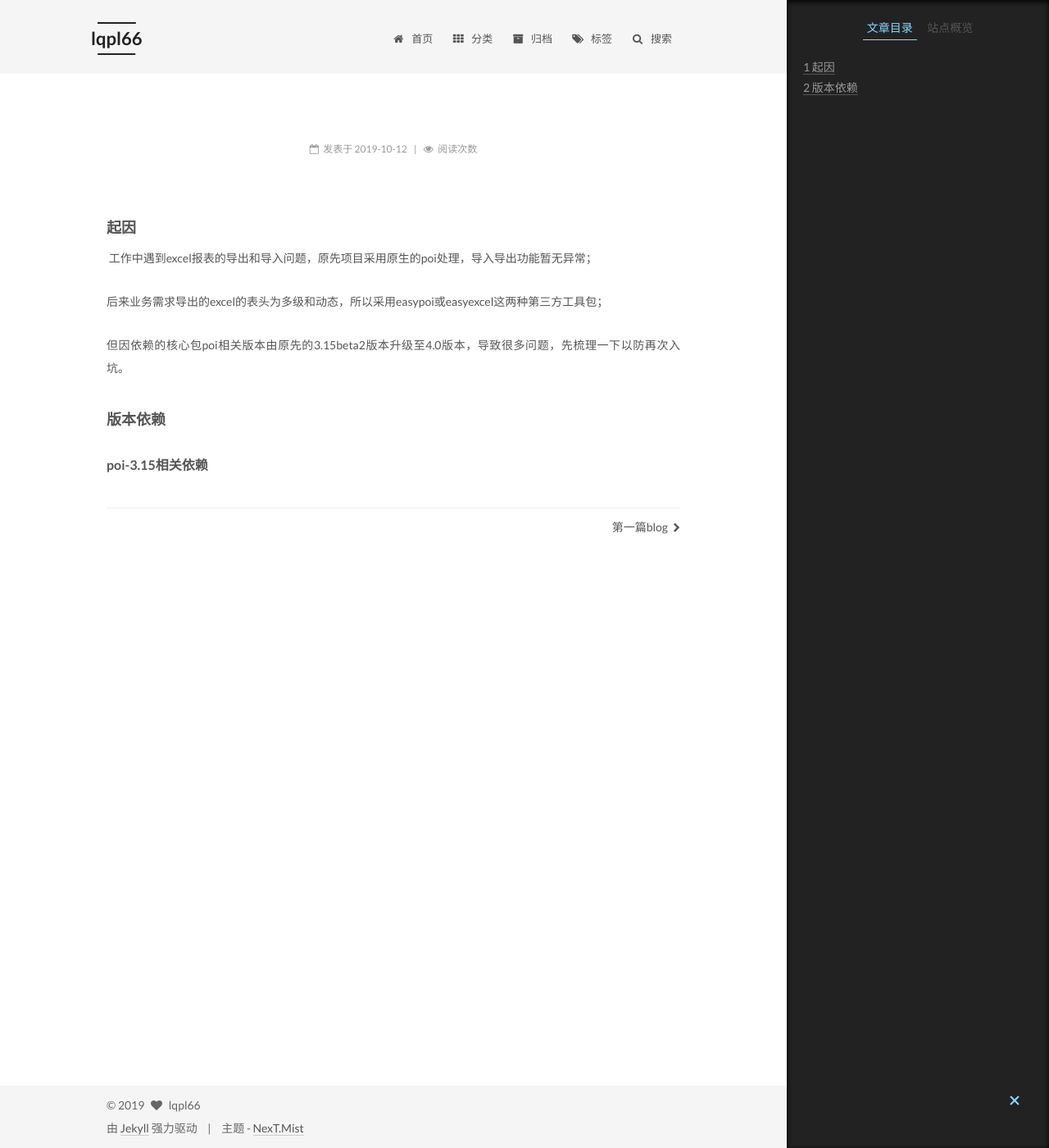
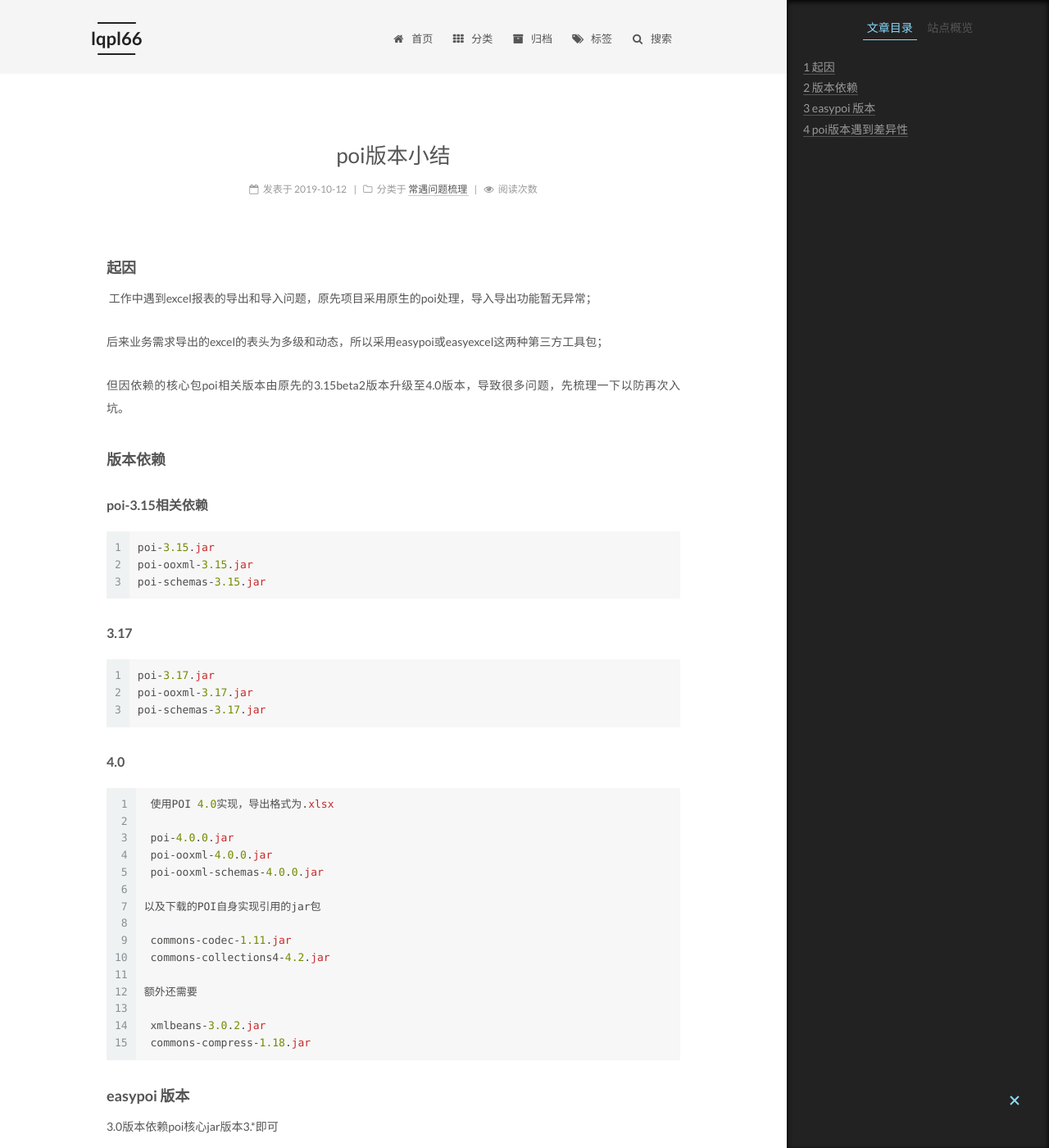
Before and after one commit to lqpl66/lqpl66.github.io, a Jekyll site: the page built from _posts/2019-10-12-poi版本小结.md, in a window 1280 px wide and 1400 px high. Shown: the whole window at 82% size. Built offline with Jekyll 4.4.1, drawn with Linux system fonts in a browser that asks for light colours; comment, search, counter and statistics services are not loaded; some of the changed text lies outside the part shown.

Commit message:
标签调整

````diff
--- a/_posts/2019-10-12-poi版本小结.md
+++ b/_posts/2019-10-12-poi版本小结.md
@@ -1,11 +1,11 @@
 ---
-title: poi版本问题梳理
+title: poi版本小结
 date: 2019-10-12 14:35
 author: lqpl66
 categories:
-- 常遇问题梳理
-  tags:
-- bug整理
+   - 常遇问题梳理
+tags:
+   - bug整理
 ---
 
 ####  起因
@@ -19,3 +19,47 @@ categories:
 #### 版本依赖
 
 #####  poi-3.15相关依赖
+
+```java
+poi-3.15.jar
+poi-ooxml-3.15.jar
+poi-schemas-3.15.jar
+```
+
+##### 3.17
+
+```java
+poi-3.17.jar
+poi-ooxml-3.17.jar
+poi-schemas-3.17.jar
+```
+
+##### 4.0
+
+```java
+ 使用POI 4.0实现，导出格式为.xlsx
+
+ poi-4.0.0.jar
+ poi-ooxml-4.0.0.jar
+ poi-ooxml-schemas-4.0.0.jar
+
+以及下载的POI自身实现引用的jar包
+
+ commons-codec-1.11.jar
+ commons-collections4-4.2.jar
+
+额外还需要
+
+ xmlbeans-3.0.2.jar
+ commons-compress-1.18.jar
+```
+
+#### easypoi 版本
+
+3.0版本依赖poi核心jar版本3.*即可
+
+4.0版本则需要poi4.0版本
+
+#### poi版本遇到差异性
+
+现遇到的是单元格cell样式和类型的差异性，所以升级需慎重。
````
